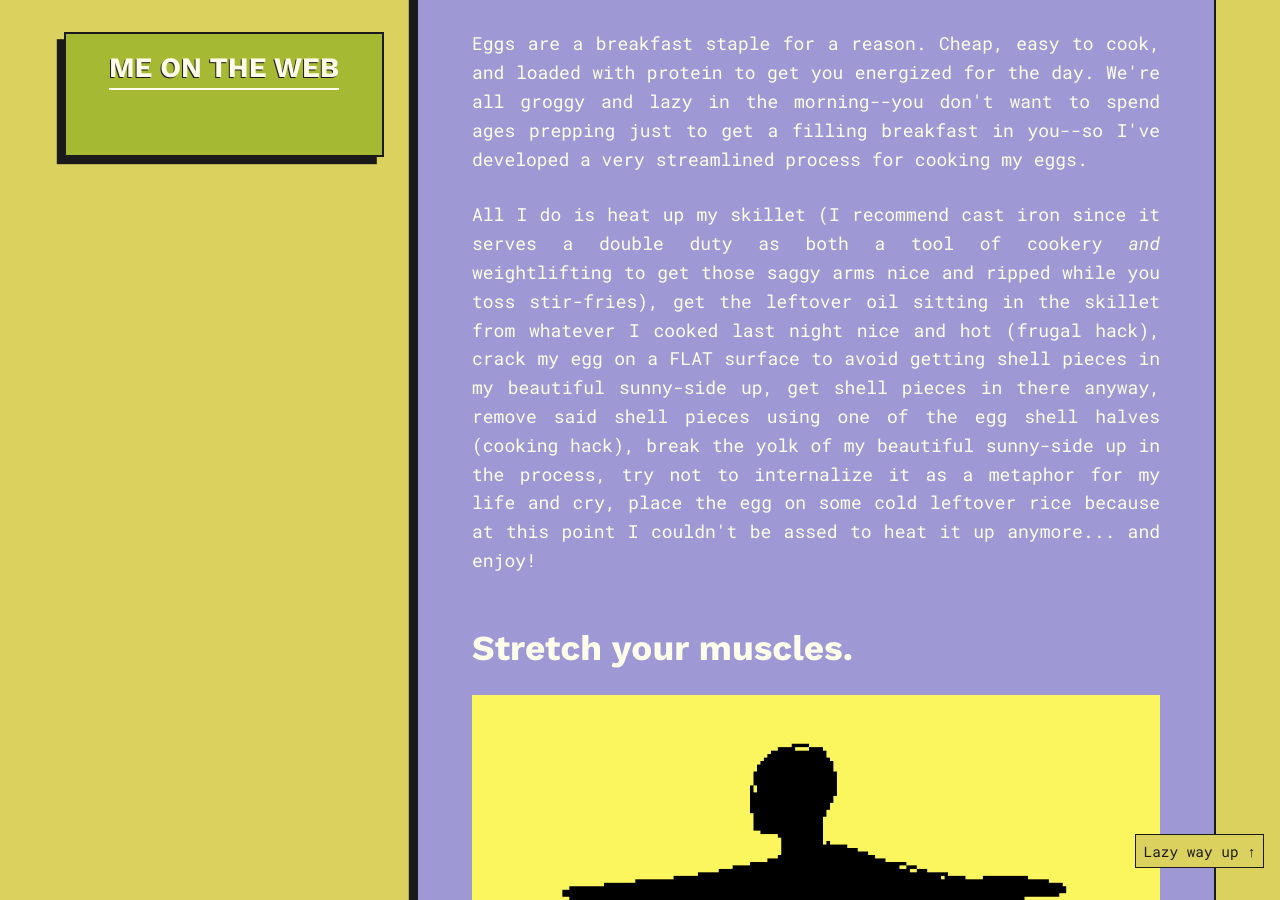
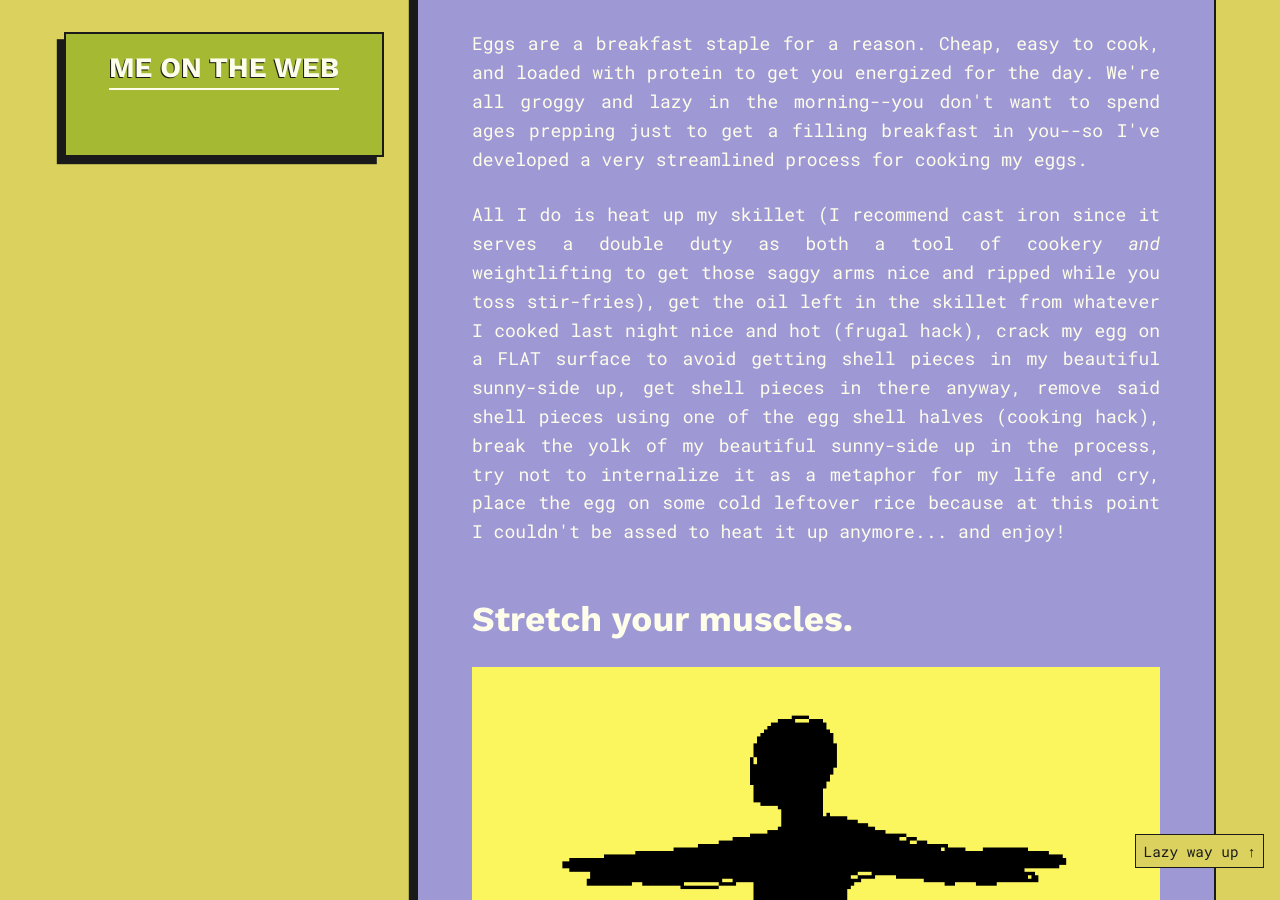
Before and after one commit to eggsrepos/brainsoup, a Jekyll site: the page built from _posts/2021-09-24-lockdown-wellness-tips.md, in a window 1280 px wide and 900 px high, scrolled down 2856 px. Built offline with Jekyll 4.4.1, drawn with Linux system fonts in a browser that asks for light colours; nearby versions of some CDN libraries.

Commit message:
fixed blog post

```diff
--- a/_posts/2021-09-24-lockdown-wellness-tips.md
+++ b/_posts/2021-09-24-lockdown-wellness-tips.md
@@ -23,7 +23,7 @@ image: /assets/blogposts/meds.gif
 <img src="/assets/blogposts/breakfast.gif">
 <p>Eggs are a breakfast staple for a reason. Cheap, easy to cook, and loaded with protein to get you energized for the day. We're all groggy and lazy in the morning--you don't want to spend ages prepping just to get a filling breakfast in you--so I've developed a very streamlined process for cooking my eggs.</p>
 
-<p>All I do is heat up my skillet (I recommend cast iron since it serves a double duty as both a tool of cookery <em>and</em> weightlifting to get those saggy arms nice and ripped while you toss stir-fries), get the leftover oil sitting in the skillet from whatever I cooked last night nice and hot (frugal hack), crack my egg on a FLAT surface to avoid getting shell pieces in my beautiful sunny-side up, get shell pieces in there anyway, remove said shell pieces using one of the egg shell halves (cooking hack), break the yolk of my beautiful sunny-side up in the process, try not to internalize it as a metaphor for my life and cry, place the egg on some cold leftover rice because at this point I couldn't be assed to heat it up anymore... and enjoy!
+<p>All I do is heat up my skillet (I recommend cast iron since it serves a double duty as both a tool of cookery <em>and</em> weightlifting to get those saggy arms nice and ripped while you toss stir-fries), get the oil left in the skillet from whatever I cooked last night nice and hot (frugal hack), crack my egg on a FLAT surface to avoid getting shell pieces in my beautiful sunny-side up, get shell pieces in there anyway, remove said shell pieces using one of the egg shell halves (cooking hack), break the yolk of my beautiful sunny-side up in the process, try not to internalize it as a metaphor for my life and cry, place the egg on some cold leftover rice because at this point I couldn't be assed to heat it up anymore... and enjoy!
 
 <h2>Stretch your muscles.</h2>
 <img src="/assets/blogposts/stretch.gif">
```
